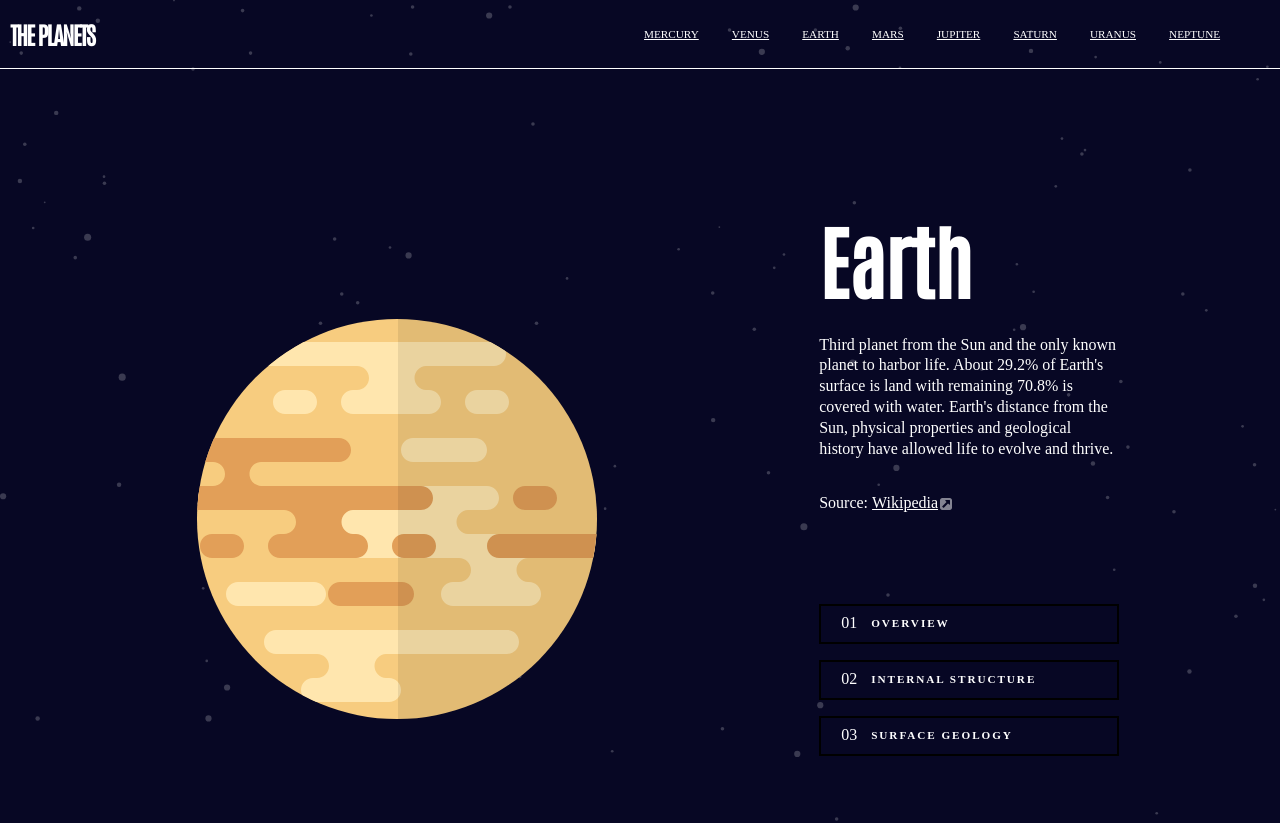
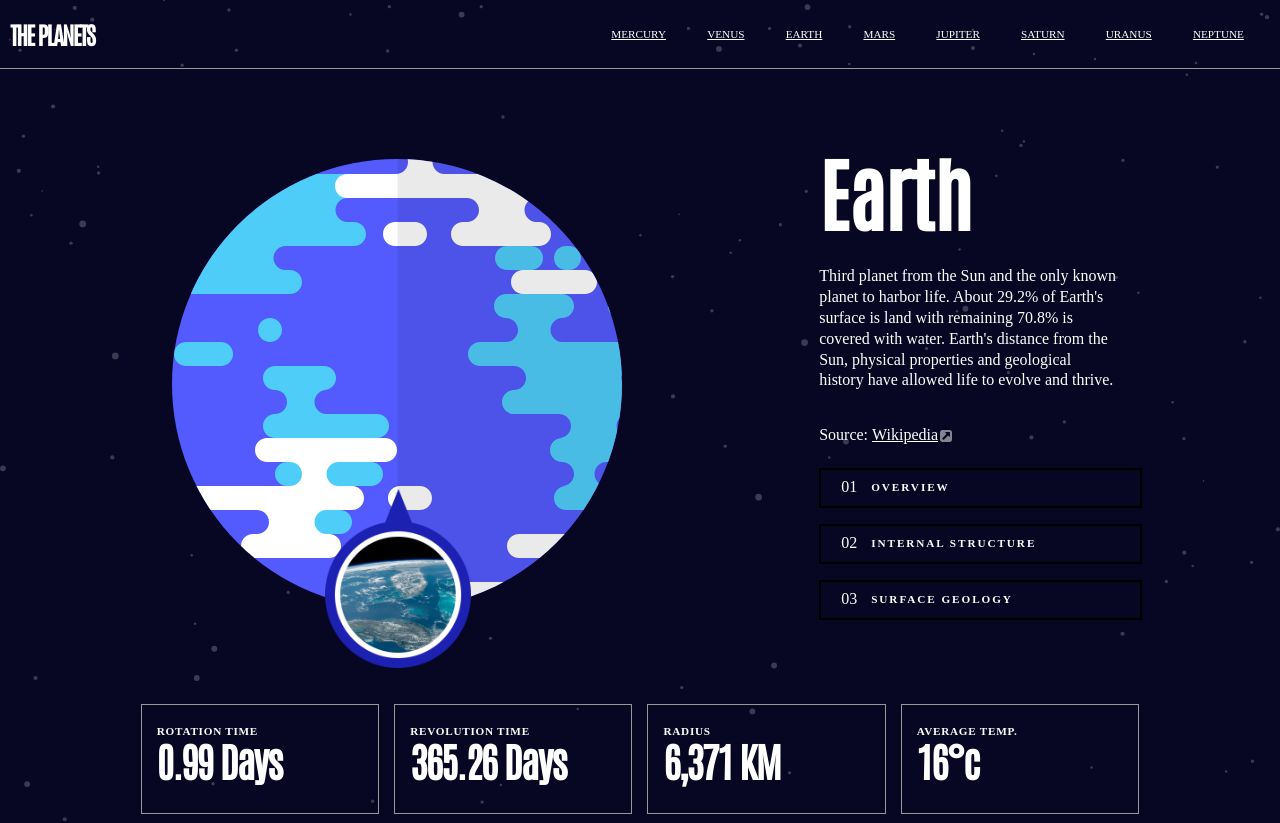
Before and after one commit to infiniteweb/planetFactSite, a React (Vite) app: page /earth in a window 1280 px wide. Shown: the top 823 px of the page. Built offline with nearby package versions, Linux system fonts and the light colour scheme.

Commit message:
styles completed

```diff
--- a/src/App.jsx
+++ b/src/App.jsx
@@ -4,19 +4,13 @@ import { BrowserRouter, HashRouter, Routes, Route } from "react-router-dom";
 import Planet from "./components/Planet";
 import BrowserNav from "./components/browserNav";
 import data from "../data.json";
-import mercuryImage from "./assets/images/planet-mercury.svg";
-import venusImage from "./assets/images/planet-venus.svg";
 import navBarImage from "./assets/images/icon-hamburger.svg";
-
-import Images from "./images";
-import iconImage from "./assets/images/icon-source.svg";
-import { useState, useEffect } from "react";
+// import images from "./images";
+// import surfaceImages from "./images";
+import { images, surfaceImages } from "./images.js"
 
 function App() {
-  console.log(data);
-  console.log(Images);
-  //The array index below will be a prop passed down to component//
-  //ADD PRELOADER IN LOADING BIT??//
+  console.log(surfaceImages)
   return (
     <>
       <div className="container-grid">
@@ -33,54 +27,86 @@ function App() {
       exact
       path="/"
       element={
-                <Planet planetImage={mercuryImage} planetData={data[0]} />
+        <Planet
+          planetImage={images.mercury}
+          planetData={data[0]}
+          surfaceImage={surfaceImages.mercury}
+        />
       }
     />
     <Route
       path="/venus"
       element={
-                <Planet planetImage={venusImage} planetData={data[1]} />
+        <Planet
+          planetImage={images.venus}
+          planetData={data[1]}
+          surfaceImage={surfaceImages.venus}
+        />
       }
     />
     <Route
       path="/earth"
       element={
-                <Planet planetImage={venusImage} planetData={data[2]} />
+        <Planet
+          planetImage={images.earth}
+          planetData={data[2]}
+          surfaceImage={surfaceImages.earth}
+        />
       }
     />
     <Route
       path="/mars"
       element={
-                <Planet planetImage={venusImage} planetData={data[3]} />
+        <Planet
+          planetImage={images.mars}
+          planetData={data[3]}
+          surfaceImage={surfaceImages.mars}
+        />
       }
     />
     <Route
       path="/jupiter"
       element={
-                <Planet planetImage={venusImage} planetData={data[4]} />
+        <Planet
+          planetImage={images.jupiter}
+          planetData={data[4]}
+          surfaceImage={surfaceImages.jupiter}
+        />
       }
     />
     <Route
       path="/saturn"
       element={
-                <Planet planetImage={venusImage} planetData={data[5]} />
+        <Planet
+          planetImage={images.saturn}
+          planetData={data[5]}
+          surfaceImage={surfaceImages.saturn}
+        />
       }
     />
     <Route
       path="/uranus"
       element={
-                <Planet planetImage={venusImage} planetData={data[6]} />
+        <Planet
+          planetImage={images.uranus}
+          planetData={data[6]}
+          surfaceImage={surfaceImages.uranus}
+        />
       }
     />
     <Route
       path="/neptune"
       element={
-                <Planet planetImage={venusImage} planetData={data[7]} />
+        <Planet
+          planetImage={images.neptune}
+          planetData={data[7]}
+          surfaceImage={surfaceImages.neptune}
+        />
       }
     />
-
   </Routes>
 </BrowserRouter>
+
       </div>
     </>
   );
--- a/src/components/Planet.jsx
+++ b/src/components/Planet.jsx
@@ -1,28 +1,42 @@
 import "../styles.css";
-import iconImage from "../assets/images/icon-source.svg"
+import iconImage from "../assets/images/icon-source.svg";
+import { useState } from "react";
 
 
+export default function Planet({ planetImage, planetData, surfaceImage }) {
+  const [dataSelect, setDataSelect] = useState(planetData.overview.content);
+  const [imageSelect, setImageSelect] = useState(planetImage.overview)
 
-export default function Planet({planetImage, planetData}) {
+  const handleDataChange = (event) => {
+    const id = event.target.getAttribute("data-id");
+    setDataSelect(planetData[id].content);
+    setImageSelect(planetImage[id])
+  };
 
-    console.log(planetData)
   return (
     <>
       <div className="is-mobile">
         <div className="is-mobile-textbox is-mobile-overview">
-          <h3>OVERVIEW</h3>
+          <h3 onClick={handleDataChange} data-id="overview">
+            OVERVIEW
+          </h3>
         </div>
         <div className="is-mobile-textbox">
-          <h3>STRUCTURE</h3>
+          <h3 onClick={handleDataChange} data-id="structure">
+            STRUCTURE
+          </h3>
         </div>
         <div className="is-mobile-textbox">
-          <h3>SURFACE</h3>
+          <h3 onClick={handleDataChange} data-id="geology">
+            SURFACE
+          </h3>
         </div>
       </div>
 
       <div id="planet-card">
         <span id="planet-image-wrapper">
-          <img id="planet-image" src={planetImage} />
+          <img id="planet-image" src={imageSelect} />
+          <img id="planet-surface-image" src={surfaceImage}/>
         </span>
       </div>
 
@@ -31,9 +45,7 @@ export default function Planet({planetImage, planetData}) {
           <>
             <h1 className="planet-data-name">{planetData.name}</h1>
 
-            <p className="planet-data-overview">
-              {planetData.overview.content}
-            </p>
+            <p className="planet-data-overview">{dataSelect}</p>
             <div className="source">
               <span>Source: </span>
               <a href={planetData.overview.source}>
--- a/src/images.js
+++ b/src/images.js
@@ -38,31 +38,65 @@ import planeturanusinternal from "./assets/images/planet-uranus-internal.svg";
 
 import planetneptuneinternal from "./assets/images/planet-neptune-internal.svg";
 
-const Images = {
-  geologyearth,
-  geologyjupiter,
-  geologymars,
-  geologymercury,
-  geologyneptune,
-  geologysaturn,
-  geologyuranus,
-  geologyvenus,
-  planetearth,
-  planetearthinternal,
-  planetjupiter,
-  planetjupiterinternal,
-  planetmars,
-  planetmarsinternal,
-  planetmercury,
-  planetmercuryinternal,
-  planetneptune,
-  planetneptuneinternal,
-  planetsaturn,
-  planetsaturninternal,
-  planeturanus,
-  planeturanusinternal,
-  planetvenus,
-  planetvenusinternal,
+const images = {
+  mercury: {
+    surface: geologymercury,
+    overview: planetmercury,
+    structure: planetmercuryinternal,
+  },
+  venus: {
+    surface: geologyvenus,
+    overview: planetvenus,
+    structure: planetvenusinternal,
+  },
+  earth: {
+    surface: geologyearth,
+    overview: planetearth,
+    structure: planetearthinternal,
+  },
+  mars: {
+    surface: geologymars,
+    overview: planetmars,
+    structure: planetmarsinternal,
+  },
+  jupiter: {
+    surface: geologyjupiter,
+    overview: planetjupiter,
+    structure: planetjupiterinternal,
+  },
+  saturn: {
+    surface: geologysaturn,
+    overview: planetsaturn,
+    structure: planetsaturninternal,
+  },
+  uranus: {
+    surface: geologyuranus,
+    overview: planeturanus,
+    structure: planeturanusinternal,
+  },
+  neptune: {
+    surface: geologyneptune,
+    overview: planetneptune,
+    structure: planetneptuneinternal,
+  },
 };
 
-export default Images;
+const surfaceImages = {
+  mercury: geologymercury,
+
+  venus: geologyvenus,
+
+  earth: geologyearth,
+
+  mars: geologymars,
+
+  jupiter: geologyjupiter,
+
+  saturn: geologysaturn,
+
+  uranus: geologyuranus,
+
+  neptune: geologyneptune,
+};
+
+export { images, surfaceImages };
--- a/src/styles.css
+++ b/src/styles.css
@@ -273,9 +273,10 @@ button :hover {
   display: flex;
   justify-content: space-between;
   align-items: center;
-  padding: 20px 24px;
+  padding: 4% 24px;
   border-top: 1px solid;
   border-bottom: 1px solid;
+  border-color: #979797;
 }
 
 .browser-nav {
@@ -298,17 +299,45 @@ button :hover {
   display: flex;
   justify-content: center;
   align-items: center;
-  min-height: 300px;
+  padding: 17% 0;
 }
 
 #planet-image-wrapper {
-  display: flex;
-  justify-content: center;
+  width: 46%;
+  position: relative;
 }
 
 #planet-image {
-  width: 38%;
+  margin: 0 auto;
+}
+
+#planet-surface-image {
+  position: absolute;
+  width: 44%;
   height: auto;
+  bottom: -20%;
+  right: 27.6%;
+}
+
+@media (min-width: 47em) {
+  #planet-image-wrapper {
+    width: 37%;
+  }
+}
+
+@media (min-width: 61em) {
+  #planet-card {
+    padding: 0;
+  }
+  #planet-image-wrapper {
+    width: 71%;
+    height: auto;
+  }
+  #planet-surface-image {
+    width: 26%;
+    bottom: -13%;
+    right: 36.9%;
+  }
 }
 
 .planet-data {
@@ -323,7 +352,7 @@ button :hover {
 }
 
 .planet-data-overview {
-  margin: 0 24px 24px 24px;
+  margin: 0 24px 10% 24px;
 }
 
 .is-browser {
@@ -359,6 +388,7 @@ button :hover {
   margin-bottom: 8px;
   padding: 11px 24px 11px;
   border: 1px solid;
+  border-color: #979797;
 }
 
 @media (min-width: 61em) {
@@ -374,6 +404,7 @@ button :hover {
   .top-bar {
     justify-content: start !important;
     border-bottom: 1px solid;
+    border-color: #979797;
     max-height: 85px;
     padding-left: 2.5%;
   }
@@ -389,23 +420,19 @@ button :hover {
 
   .browser-nav nav {
     width: 100%;
-    margin-left: 22%;
+    margin-left: 17%;
   }
 
   .browser-nav ul {
-    margin-right: 2.5%;
-    gap: 5% !important;
+    margin-right: 5%;
+    gap: 6% !important;
+    font-size: var(--fs-200);
   }
 
   #planet-card {
-    margin-top: 13%;
+    margin-top: 11%;
     margin-right: 3%;
     margin-bottom: 11.6%;
-  }
-
-  #planet-image {
-    width: 100% !important;
-    height: auto;
   }
 
   .planet-data {
@@ -413,7 +440,7 @@ button :hover {
   }
 
   .is-browser {
-    margin: 0px 35% 0px 0px !important;
+    margin: 0px 30% 6% 0px !important;
   }
 
   .is-browser button {
@@ -458,6 +485,7 @@ button :hover {
   .browser-nav {
     display: flex !important;
     border-bottom: 1px solid;
+    border-color: #979797;
     width: 100%;
   }
 
@@ -467,8 +495,7 @@ button :hover {
 
   .browser-nav ul {
     display: flex !important;
-    justify-content: center;
-
+    justify-content: end;
     gap: 6.5%;
     padding: 0;
     min-width: 45%;
@@ -477,17 +504,6 @@ button :hover {
 
   .browser-nav li {
     list-style: none;
-    font-size: var(--fs-200);
-  }
-
-  #planet-image-wrapper {
-    margin-top: 18%;
-    margin-bottom: 17%;
-  }
-
-  #planet-image {
-    width: 63%;
-    height: auto;
   }
 
   .planet-data {
@@ -512,6 +528,7 @@ button :hover {
     padding: 7px 87px 7px 0px;
     margin-bottom: 16px;
     border-style: solid;
+    outline-color: #979797;
     min-height: 40px;
   }
 
```
Lines whose indentation alone changed are shown as unchanged.
